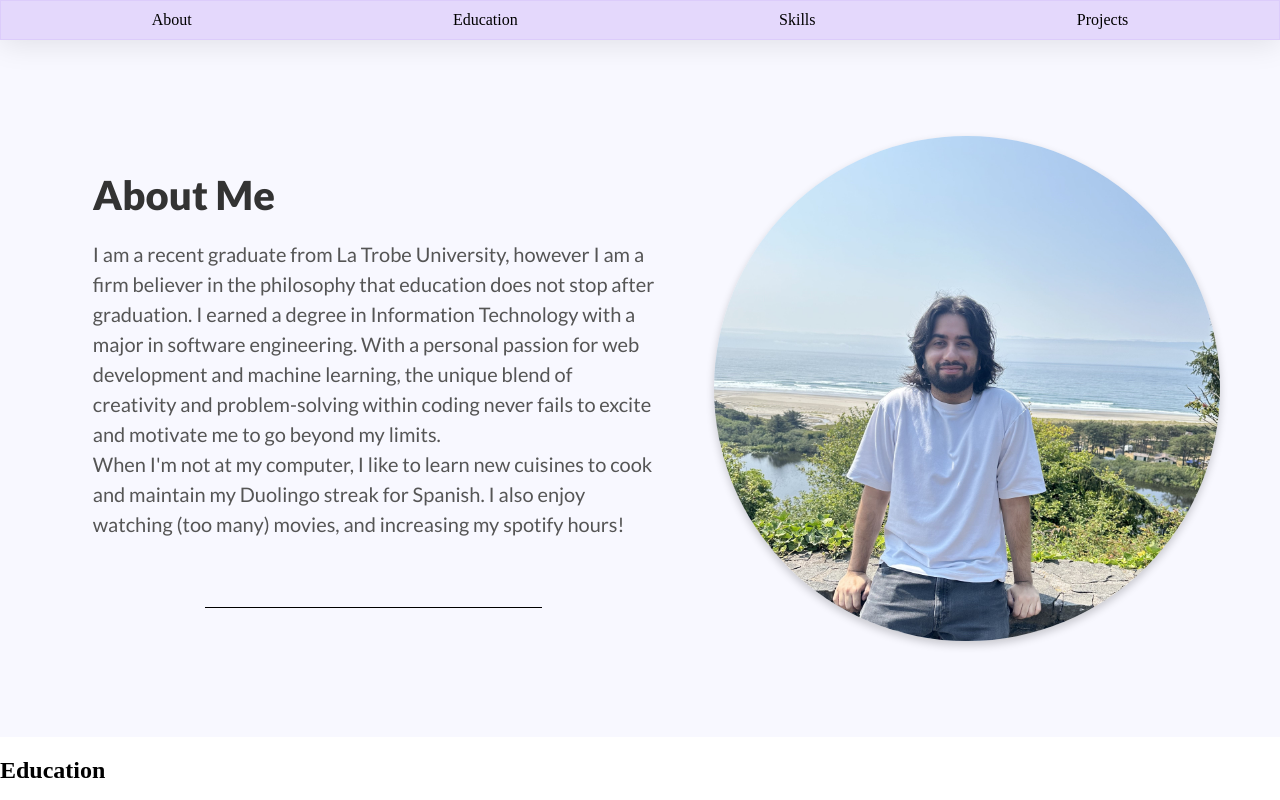
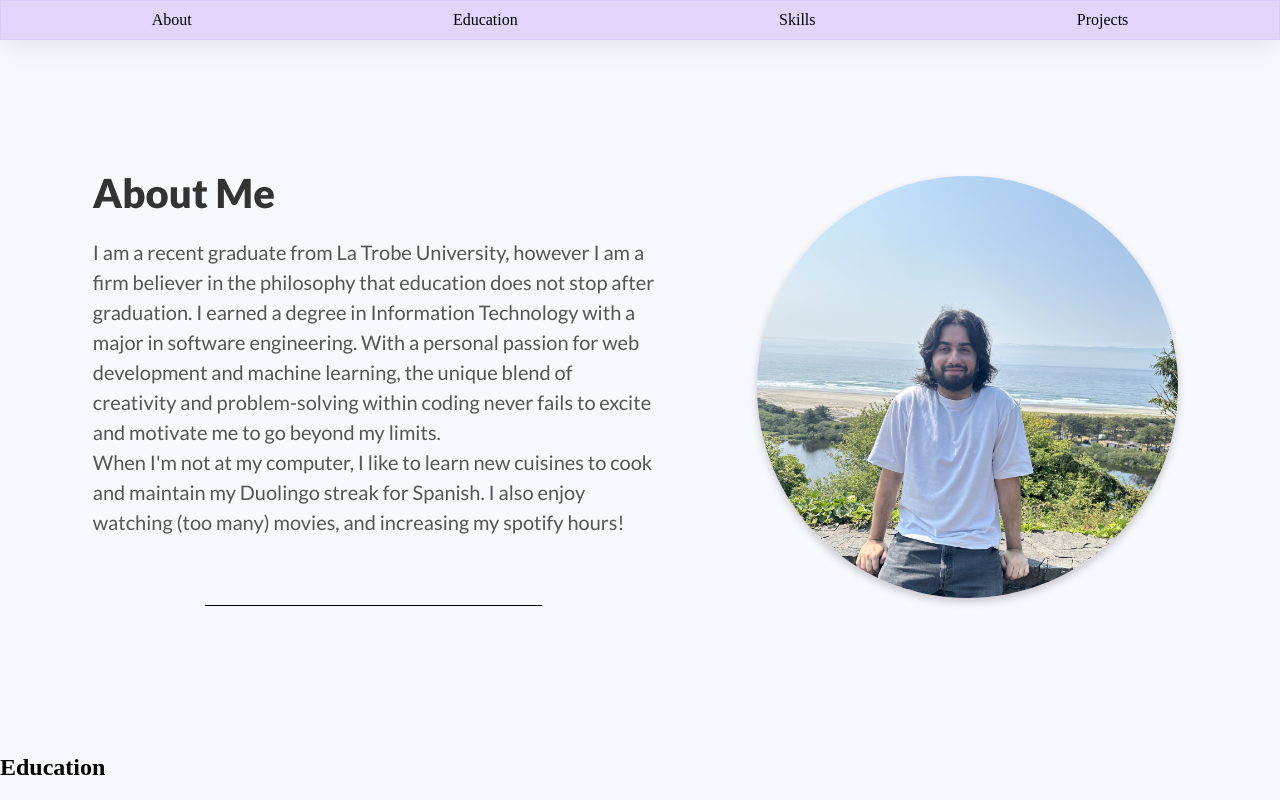
Before and after one commit to shjcc/saad-portfolio, a React (Vite) app in the folder saad-portfolio/: page / in a window 1280 px wide. Shown: the part 800-1600 px from the top of the page. Built offline with nearby package versions, Linux system fonts and the light colour scheme; a web font is replaced by a local one.

Commit message:
added scroll out animation for the button

```diff
--- a/saad-portfolio/src/components/navbar.module.css
+++ b/saad-portfolio/src/components/navbar.module.css
@@ -1,6 +1,9 @@
 /*transition colour for navbar is different to the active colour*/
 /*idk if i like center navbar with offhand right resume link or maybe putting resume at footer?
 could be cool if it was in the hero section?*/
+body {
+    background-color: ghostwhite;
+}
 .navbar {
     position: sticky;
     top: 0;
--- a/saad-portfolio/src/pages/entry/entry.tsx
+++ b/saad-portfolio/src/pages/entry/entry.tsx
@@ -3,6 +3,8 @@ import '../../styles/global.module.css';
 import TypewriterEffect from "../../components/typewriterEffect.tsx";
 import { FontAwesomeIcon } from '@fortawesome/react-fontawesome'
 import { faSortDown } from "@fortawesome/free-solid-svg-icons";
+import { motion } from 'framer-motion';
+
 
 const Entry = () => {
     return (
@@ -31,9 +33,14 @@ const Entry = () => {
                     <TypewriterEffect phrase="error: !!!131232@92n813192(*@Q*(#(*@naskj@*(!((" delay={4500}/>
                 </p>
             </div>
-
+            <motion.div className={styles.entryIconBox}
+                        initial={{opacity: 0,}}
+                        whileInView={{opacity: 1, transition: {delay: 0.1, duration: 0.5}}}
+                        viewport={{once: false, amount: .5}}
+            >
             <FontAwesomeIcon className={styles.entryIcon} icon={faSortDown} />
             <p className={styles.entryIconText}>scroll to continue</p>
+            </motion.div>
         </div>
     );
 };
--- a/saad-portfolio/src/styles/about.module.css
+++ b/saad-portfolio/src/styles/about.module.css
@@ -45,31 +45,31 @@
 }
 
 .aboutImgBox {
-    flex: 1; /* Ensure equal distribution of width */
+    flex: 1;
     display: flex;
     justify-content: center;
     align-items: center;
 }
 
 .aboutImg {
-    max-width: 90%; /* Keep image responsive */
+    max-width: 75%;
     height: auto;
-    border-radius: 50%; /* Optional: make it circular */
-    box-shadow: 0 4px 8px rgba(0, 0, 0, 0.2); /* Add a subtle shadow */
+    border-radius: 50%;
+    box-shadow: 0 4px 8px rgba(0, 0, 0, 0.2);
 }
 
 @media (max-width: 768px) {
     .aboutContainer {
-        flex-direction: column; /* Stack content and image */
+        flex-direction: column;
         align-items: center;
-        gap: 1.5rem; /* Reduce spacing for smaller screens */
+        gap: 1.5rem;
     }
     .aboutContent {
         max-width: 100%;
-        text-align: center; /* Center-align text for smaller screens */
+        text-align: center;
         margin: 0;
     }
     .aboutImg {
-        max-width: 70%; /* Resize the image for smaller screens */
+        max-width: 70%;
     }
 }
```
